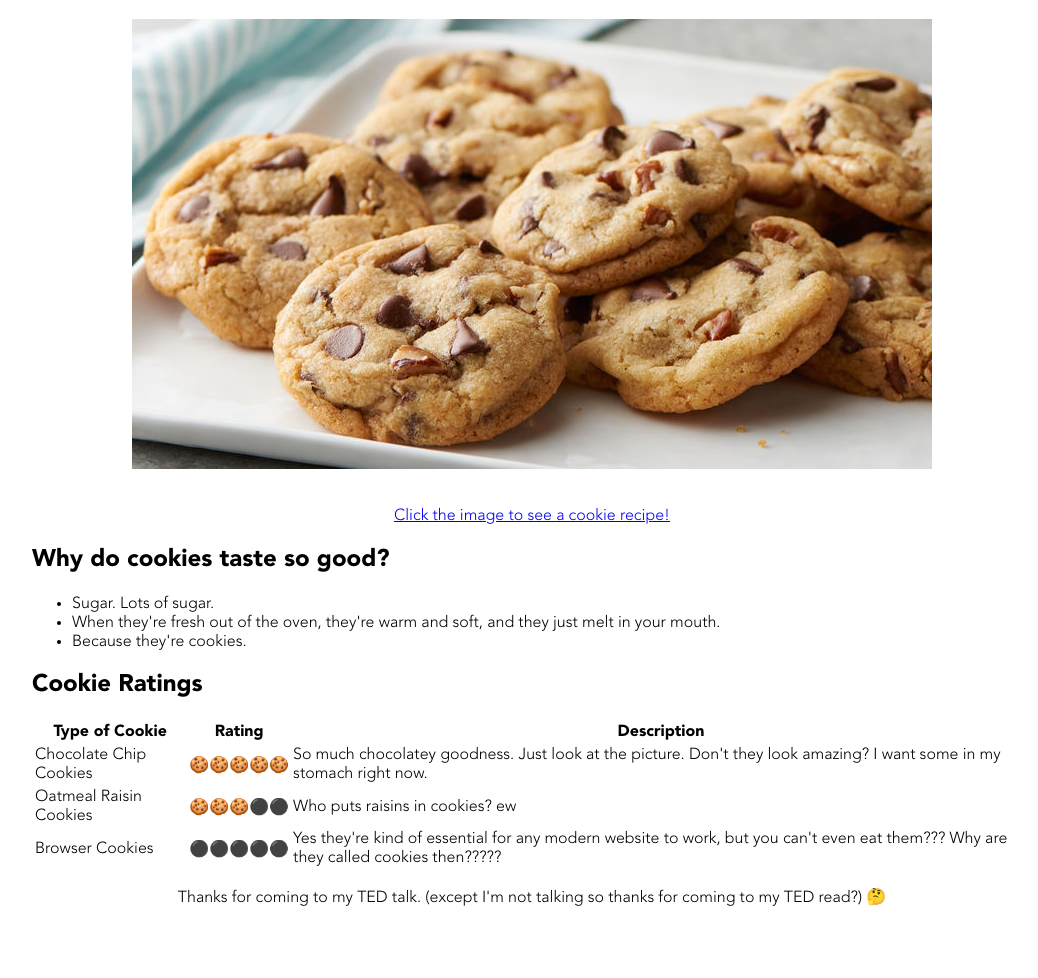
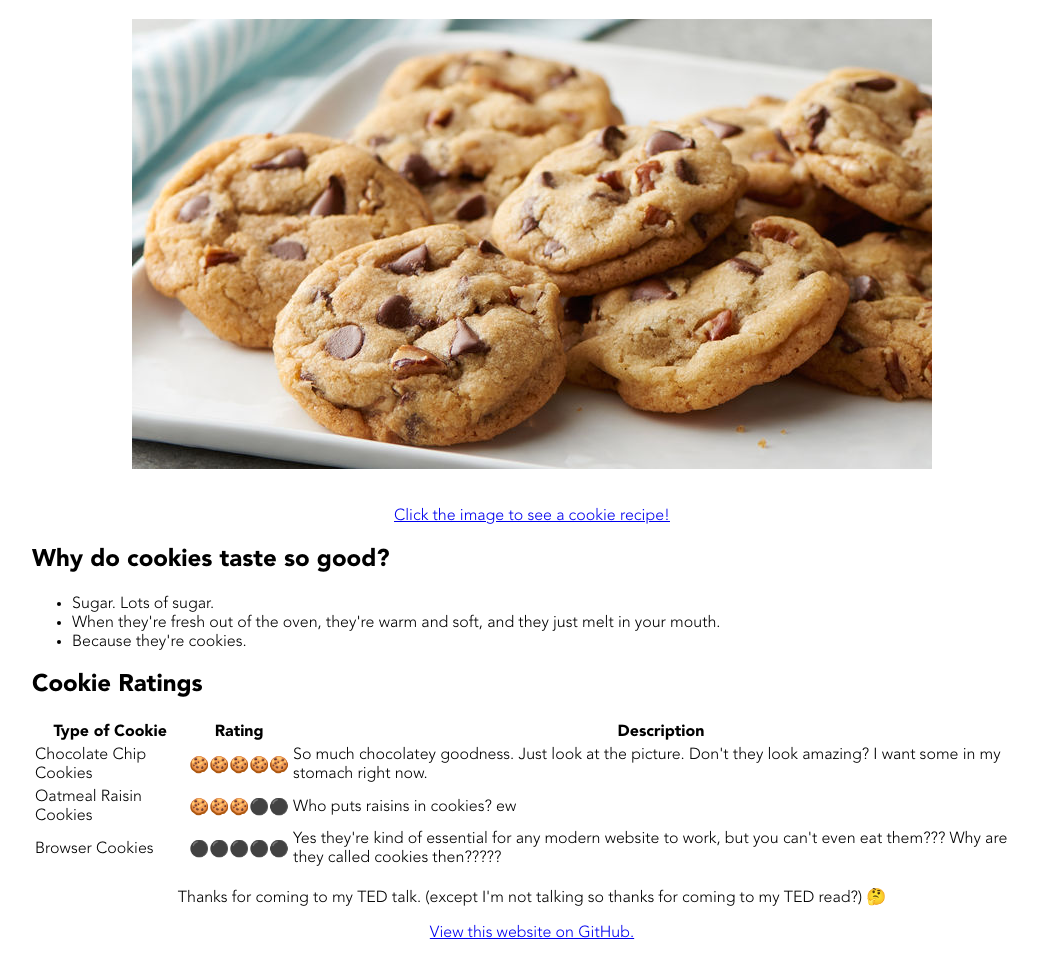
Before and after one commit to andrewhlu/cookies, a plain HTML site: page index.html in a window 1280 px wide. Shown: the part 216-1194 px from the top of the page, without its empty margins (108-1146 px from the left). Drawn offline with Linux system fonts and the light colour scheme.

Commit message:
Add link to GitHub

```diff
--- a/index.html
+++ b/index.html
@@ -2,7 +2,6 @@
 <html lang="en">
     <head>
         <title>Cookies 🍪</title>
-
         <link rel="stylesheet" href="index.css">
     </head>
     <body>
@@ -12,6 +11,9 @@
 
                 <a href="https://www.bettycrocker.com/recipes/ultimate-chocolate-chip-cookies/77c14e03-d8b0-4844-846d-f19304f61c57" target="_blank" rel="noopener">
                     <img src="cookies.jpg" alt="Cookies!" />
+                </a>
+
+                <a href="https://www.youtube.com/watch?v=dQw4w9WgXcQ" target="_blank" rel="noopener">
                     <p>Click the image to see a cookie recipe!</p>
                 </a>
             </div>
@@ -51,6 +53,10 @@
 
             <div class="center">
                 <p>Thanks for coming to my TED talk. (except I'm not talking so thanks for coming to my TED read?) 🤔</p>
+
+                <a href="https://github.com/andrewhlu/cookies" target="_blank" rel="noopener">
+                    <p>View this website on GitHub.</p>
+                </a>
             </div>
         </div>
     </body>
```
